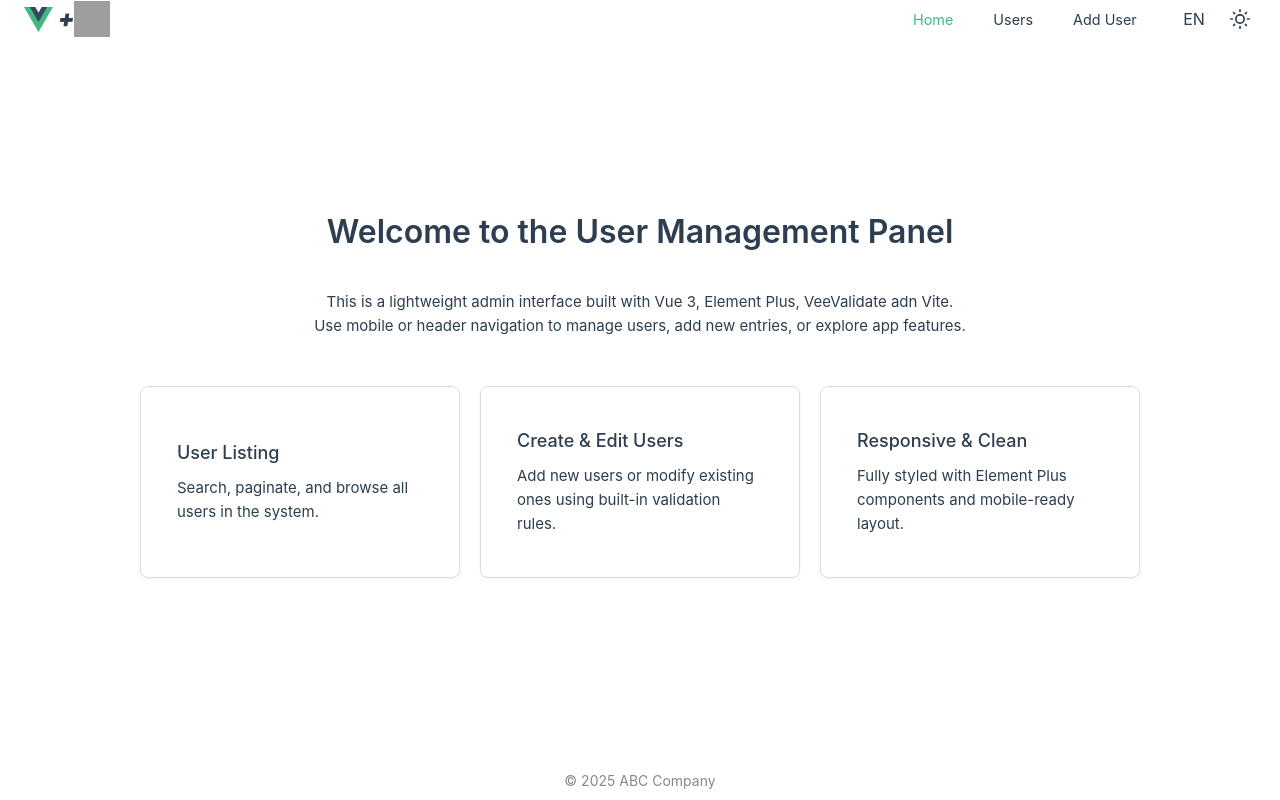
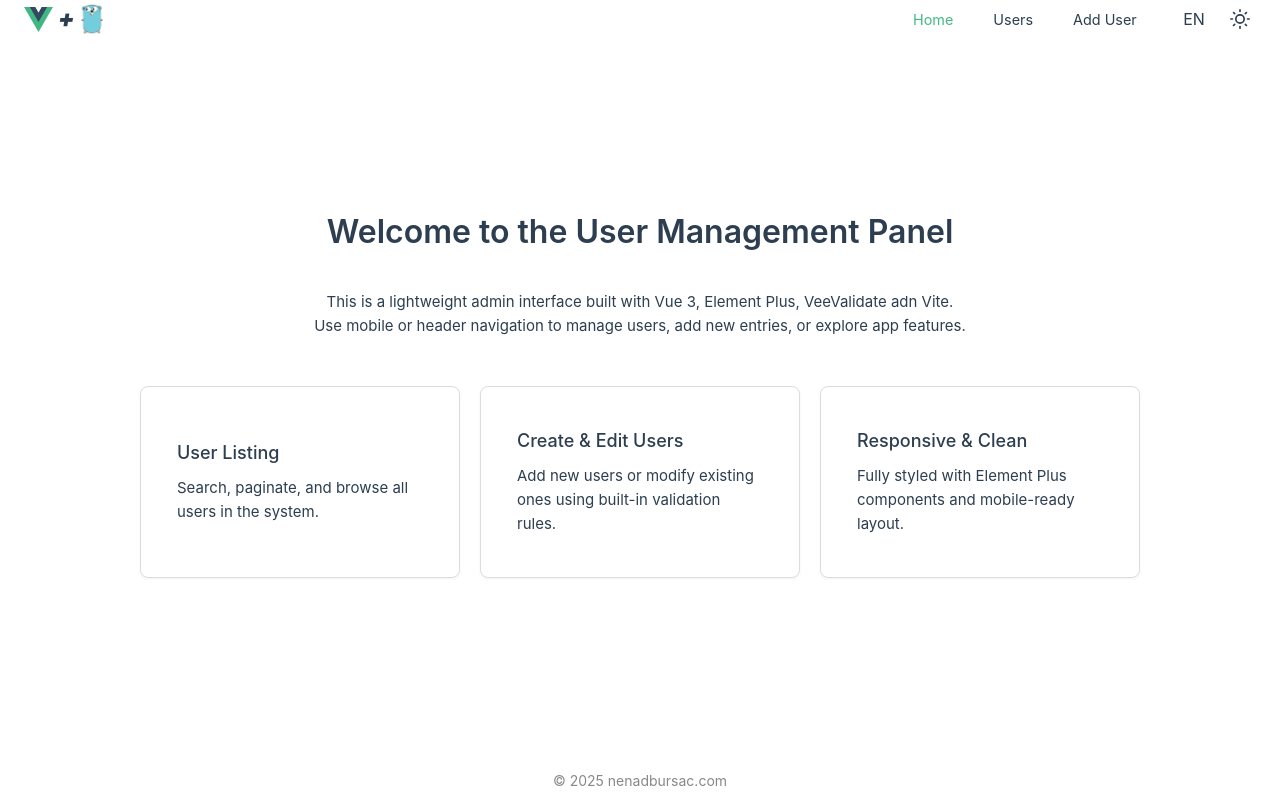
Before and after one commit to nbursa/user-admin-client, a Vue app: page / in a window 1280 px wide. Built offline with nearby package versions, Linux system fonts and the light colour scheme; grey boxes are pictures that could not be loaded.

Commit message:
chore: ui logo and footer

```diff
--- a/src/components/AppFooter.vue
+++ b/src/components/AppFooter.vue
@@ -1,6 +1,6 @@
 <template>
   <footer class="footer">
-    <p>&copy; 2025 ABC Company</p>
+    <p>&copy; 2025 nenadbursac.com</p>
   </footer>
 </template>
 
```
Also changed, not shown: src/assets/go.png (added).
